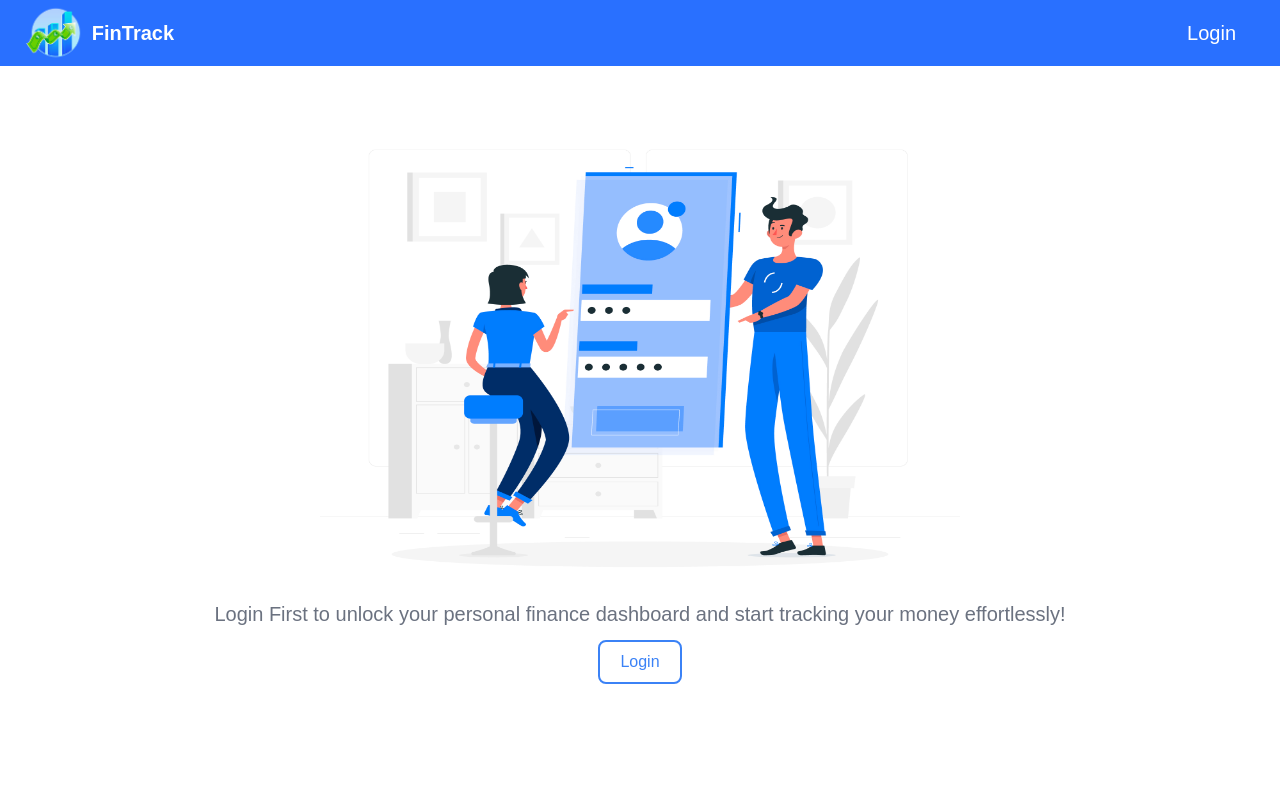
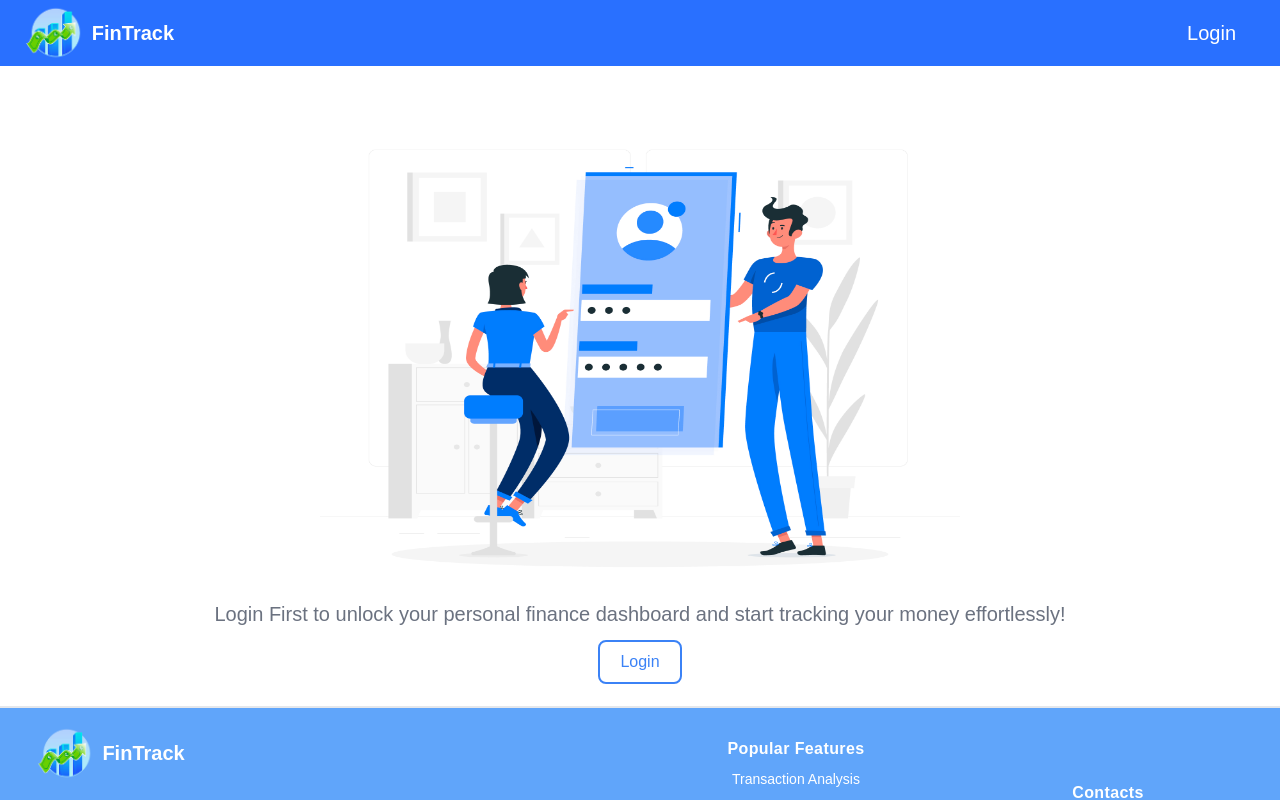
Before and after one commit to ankitchouhan119/finTrack, a React (Create React App) app: page /loginFirst in a window 1280 px wide. Shown: the top 800 px of the page. Built offline with nearby package versions, Linux system fonts and the light colour scheme; no server answers.

Commit message:
adding footer

```diff
--- a/src/pages/LoginFirst.js
+++ b/src/pages/LoginFirst.js
@@ -2,6 +2,7 @@ import React from 'react'
 import Header from '../components/Header'
 import { useNavigate } from 'react-router-dom'
 import loginFirst from '../../src/components/assets/loginFirst.jpg'
+import Footer from '../components/Footer/footer';
 
 function LoginFirst() {
     const navigate = useNavigate();
@@ -21,6 +22,7 @@ function LoginFirst() {
                     Login
                 </button>
             </div>
+            <Footer/>
 
         </div>
     )
```
